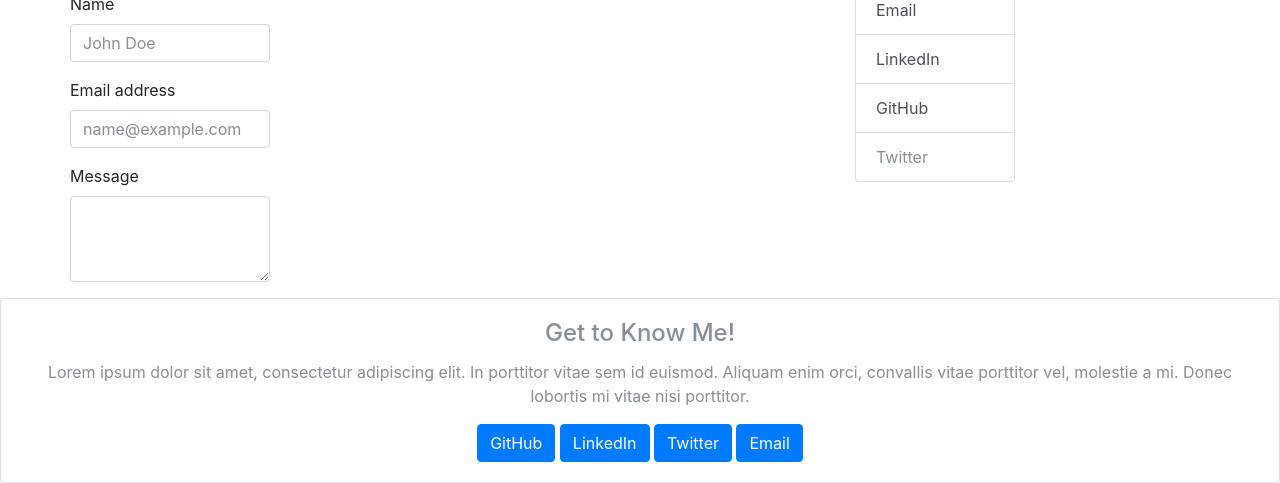
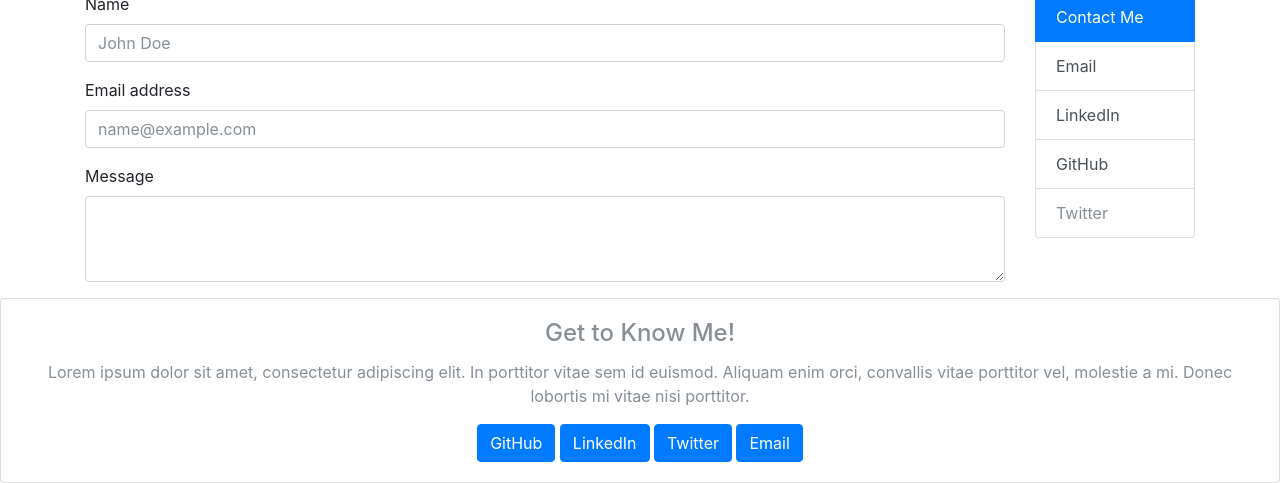
Before and after one commit to cfenness/bootstrapPortfolio, a plain HTML site: page contact.html in a window 1280 px wide. Shown: the part 420-903 px from the top of the page. Drawn offline with nearby package versions, Linux system fonts and the light colour scheme.

Commit message:
Add files via upload

```diff
--- a/contact.html
+++ b/contact.html
@@ -2,11 +2,9 @@
 <html lang="en">
   <head>
     <title>Christopher Fennessey</title>
-    <!-- Required meta tags -->
     <meta charset="utf-8">
     <meta name="viewport" content="width=device-width, initial-scale=1, shrink-to-fit=no">
 
-    <!-- Bootstrap CSS -->
     <link rel="stylesheet" href="https://maxcdn.bootstrapcdn.com/bootstrap/4.0.0-beta.2/css/bootstrap.min.css" integrity="sha384-PsH8R72JQ3SOdhVi3uxftmaW6Vc51MKb0q5P2rRUpPvrszuE4W1povHYgTpBfshb" crossorigin="anonymous">
   </head>
 
@@ -49,30 +47,27 @@
 
 <div class="container">
   <div class="row">
-  <div class="col=md-6">
-    <div class="mx-auto" style="width: 200px;">
+       <h1>Contact</h1>
+     </div>
+  <div class="row">
 
-      <h1>Contact</h1>
+  <div class="col-md-10">
 
-      <form>
+<form>
   <div class="form-group">
-    <label for="exampleFormControlInput1">Name</label>
-    <input type="email" class="form-control" id="exampleFormControlInput1" placeholder="John Doe">
+    <label for="FormControlInput">Name</label>
+    <input type="email" class="form-control" placeholder="John Doe">
   </div>
   <div class="form-group">
     <label for="exampleFormControlInput1">Email address</label>
-    <input type="email" class="form-control" id="exampleFormControlInput1" placeholder="name@example.com">
+    <input type="email" class="form-control" placeholder="name@example.com">
   </div>
   <div class="form-group">
     <label for="exampleFormControlTextarea1">Message</label>
-    <textarea class="form-control" id="exampleFormControlTextarea1" rows="3"></textarea>
+    <textarea class="form-control" rows="3"></textarea>
   </div>
 </form>
     </div>
-  </div>
-
-        <div class="col-md-6">
-      </div>
 
 
     <div class="col-md-2">
```
